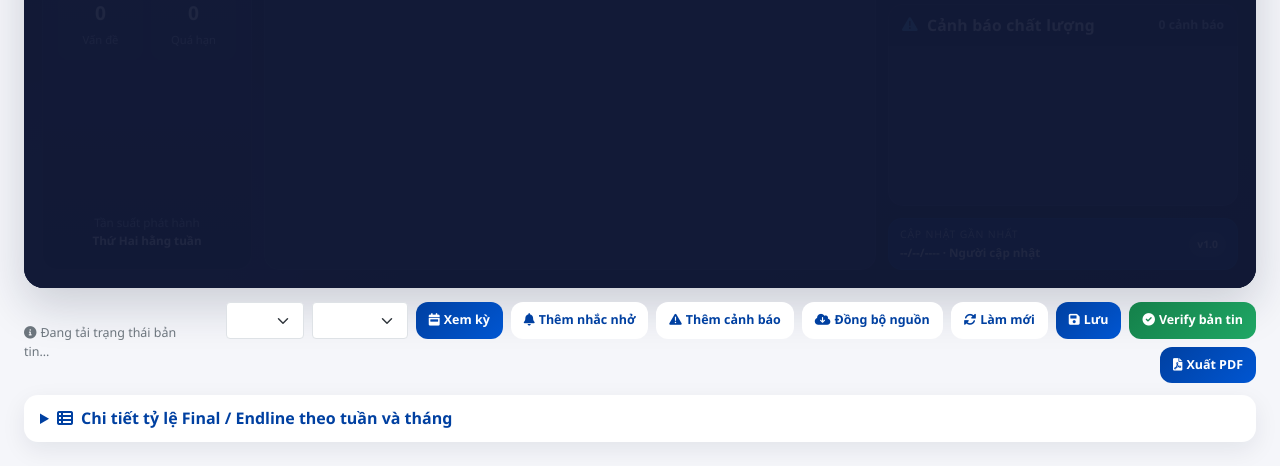
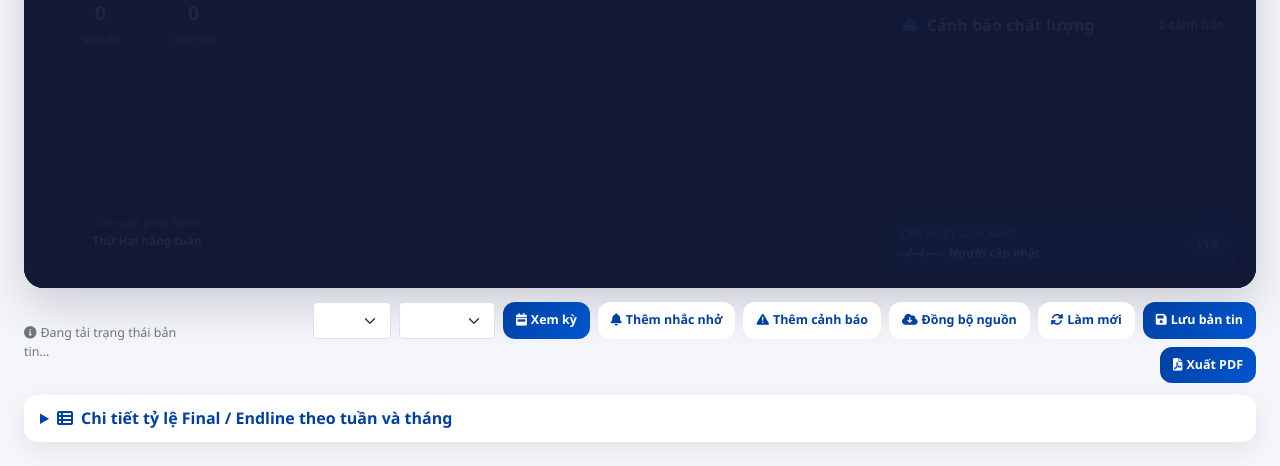
Before and after one commit to yuHM1512/qlcl, a FastAPI app: template templates/quality_bulletin.html in a window 1280 px wide. Shown: the part 747-1213 px from the top of the page. Run offline with FastAPI, Linux system fonts and the light colour scheme; the template is opened without the code that fills it, so the values that code supplies are empty; parts of the project's set-up code (start-up, migrations or seed data) failed here and were passed over; some libraries are stand-ins or nearby versions.

Commit message:
ui: use save-only bulletin workflow

```diff
--- a/templates/quality_bulletin.html
+++ b/templates/quality_bulletin.html
@@ -691,8 +691,7 @@
                 <button class="btn-report secondary" id="addAlertBtn" type="button" onclick="createEntry('quality_alert')"><i class="fas fa-triangle-exclamation me-1"></i>Thêm cảnh báo</button>
                 <button class="btn-report secondary" id="syncBtn" type="button" onclick="syncBulletin()"><i class="fas fa-cloud-arrow-down me-1"></i>Đồng bộ nguồn</button>
                 <button class="btn-report secondary" type="button" onclick="reloadBulletin()"><i class="fas fa-rotate me-1"></i>Làm mới</button>
-                <button class="btn-report primary" id="saveBtn" type="button" onclick="saveBulletin()"><i class="fas fa-floppy-disk me-1"></i>Lưu</button>
-                <button class="btn-report success" id="verifyBtn" type="button" onclick="verifyBulletin()"><i class="fas fa-circle-check me-1"></i>Verify bản tin</button>
+                <button class="btn-report primary" id="saveBtn" type="button" onclick="saveBulletin()"><i class="fas fa-floppy-disk me-1"></i>Lưu bản tin</button>
                 <button class="btn-report" type="button" onclick="printBulletin()"><i class="fas fa-file-pdf me-1"></i>Xuất PDF</button>
             </div>
         </div>
@@ -712,7 +711,7 @@
             <div class="d-flex align-items-center justify-content-between gap-3 flex-wrap">
                 <div>
                     <h2 class="h5 mb-1 text-primary fw-bold"><i class="fas fa-box-archive me-2"></i>Danh sách bản tin</h2>
-                    <p class="mb-0 text-secondary">Các bản tin đã lưu hoặc đã verify, có thể mở lại theo tuần.</p>
+                    <p class="mb-0 text-secondary">Các bản tin đã lưu, có thể mở lại và cập nhật theo tuần.</p>
                 </div>
                 <button class="btn btn-outline-primary btn-sm" type="button" onclick="refreshHistory()"><i class="fas fa-rotate me-1"></i>Làm mới</button>
             </div>
@@ -994,13 +993,16 @@
             renderMetricDetails(data?.metrics || []);
             const status = document.getElementById("workflowStatus");
             status.className = "draft-state";
-            status.innerHTML = '<i class="fas fa-calendar-week me-1"></i>Chọn kỳ bản tin';
             const isDraft = report.status === "draft";
-            const isSaved = Boolean(report.saved_at);
-            ["addReminderBtn", "addAlertBtn", "verifyBtn"].forEach(id => {
+            status.innerHTML = !isDraft
+                ? '<i class="fas fa-lock me-1"></i>Bản tin đã khóa.'
+                : (report.saved_at
+                    ? '<i class="fas fa-floppy-disk me-1"></i>Đã lưu — có thể tiếp tục chỉnh sửa.'
+                    : '<i class="fas fa-calendar-week me-1"></i>Chọn kỳ bản tin');
+            ["addReminderBtn", "addAlertBtn"].forEach(id => {
                 document.getElementById(id).disabled = !isDraft;
             });
-            document.getElementById("saveBtn").disabled = !isDraft || isSaved;
+            document.getElementById("saveBtn").disabled = !isDraft;
         }
 
         async function loadBulletinData() {
@@ -1038,10 +1040,10 @@
             document.getElementById('verifiedList').innerHTML = bulletinHistory.length ? bulletinHistory.map(item => `
                 <article class="verified-card">
                     <div>
-                        <div class="verified-card-title"><i class="fas ${item.status === 'verified' ? 'fa-circle-check text-success' : 'fa-floppy-disk text-primary'} me-2"></i>${escapeHtml(historyLabel(item))}</div>
-                        <div class="verified-card-meta">${item.status === 'verified' ? 'Verify' : 'Lưu'} bởi ${escapeHtml(item.verified_by || item.created_by || '--')} · ${escapeHtml(String(item.verified_at || item.saved_at || '').replace('T', ' ').slice(0, 16) || '--')}</div>
+                        <div class="verified-card-title"><i class="fas fa-floppy-disk text-primary me-2"></i>${escapeHtml(historyLabel(item))}</div>
+                        <div class="verified-card-meta">Lưu bởi ${escapeHtml(item.verified_by || item.created_by || '--')} · ${escapeHtml(String(item.verified_at || item.saved_at || '').replace('T', ' ').slice(0, 16) || '--')}</div>
                     </div>
-                    <div class="d-flex align-items-center gap-2"><span class="badge ${item.status === 'verified' ? 'text-bg-success' : 'text-bg-primary'}">${item.status === 'verified' ? 'Đã verify' : 'Đã lưu'}</span><button class="btn btn-primary btn-sm" type="button" onclick="openHistoryBulletin(${Number(item.id)})"><i class="fas fa-eye me-1"></i>Xem bản tin</button></div>
+                    <div class="d-flex align-items-center gap-2"><span class="badge text-bg-primary">Đã lưu</span><button class="btn btn-primary btn-sm" type="button" onclick="openHistoryBulletin(${Number(item.id)})"><i class="fas fa-eye me-1"></i>Xem bản tin</button></div>
                 </article>`).join('') : '<div class="text-center text-secondary py-5"><i class="fas fa-inbox fs-3 d-block mb-2"></i>Chưa có bản tin nào được lưu.</div>';
         }
 
@@ -1168,7 +1170,7 @@
 
         async function saveBulletin() {
             const report = currentBulletinData?.report;
-            if (!report?.id || report.status !== 'draft' || report.saved_at) return;
+            if (!report?.id || report.status !== 'draft') return;
             const button = document.getElementById('saveBtn');
             button.disabled = true;
             try {
@@ -1179,16 +1181,6 @@
                 button.disabled = false;
                 window.alert(error.message);
             }
-        }
-
-        async function verifyBulletin() {
-            const report = currentBulletinData?.report;
-            if (!report?.id || report.status !== 'draft') return;
-            if (!window.confirm(`Verify và khóa bản tin tuần ${report.week}/${report.year}?`)) return;
-            try {
-                await apiRequest(`/api/bulletin/${report.id}/verify`, { method: 'POST', body: '{}' });
-                await reloadBulletin();
-            } catch (error) { window.alert(error.message); }
         }
 
         async function reloadBulletin(bulletinId = null) {
```
